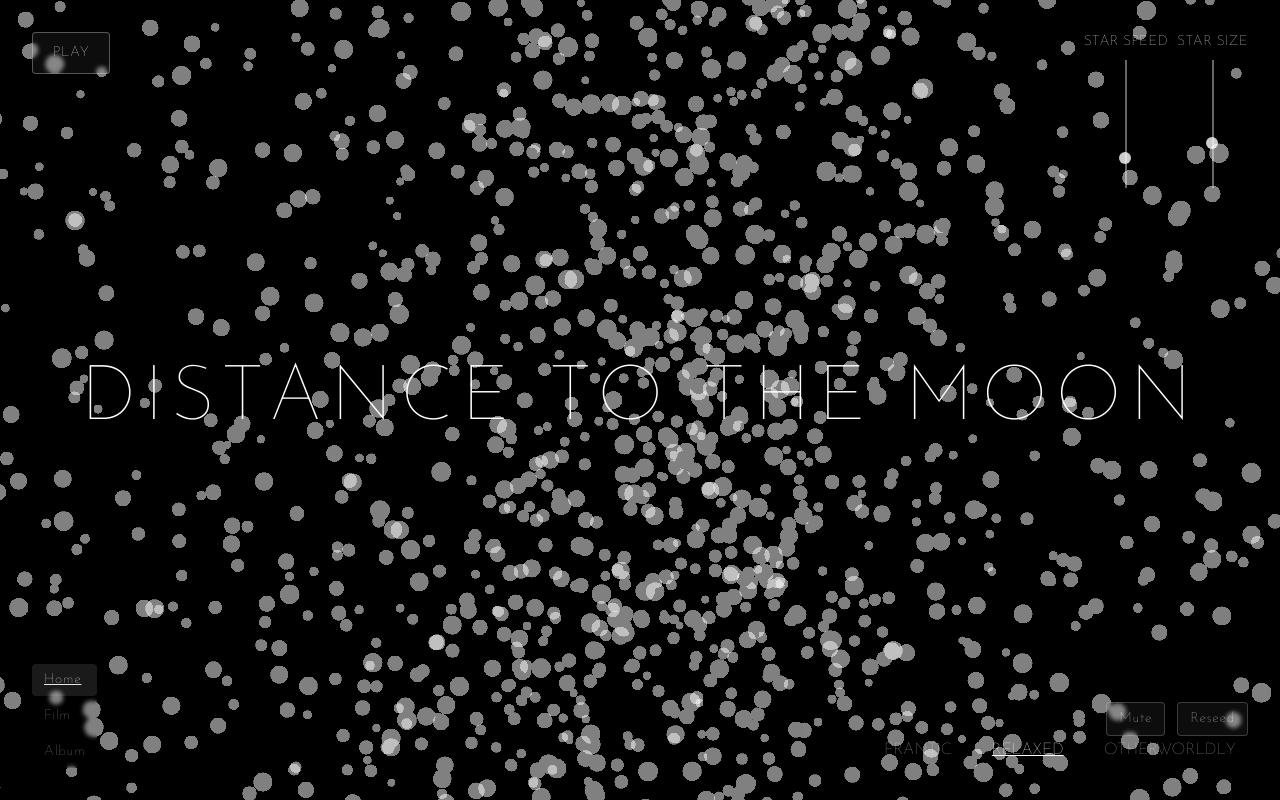
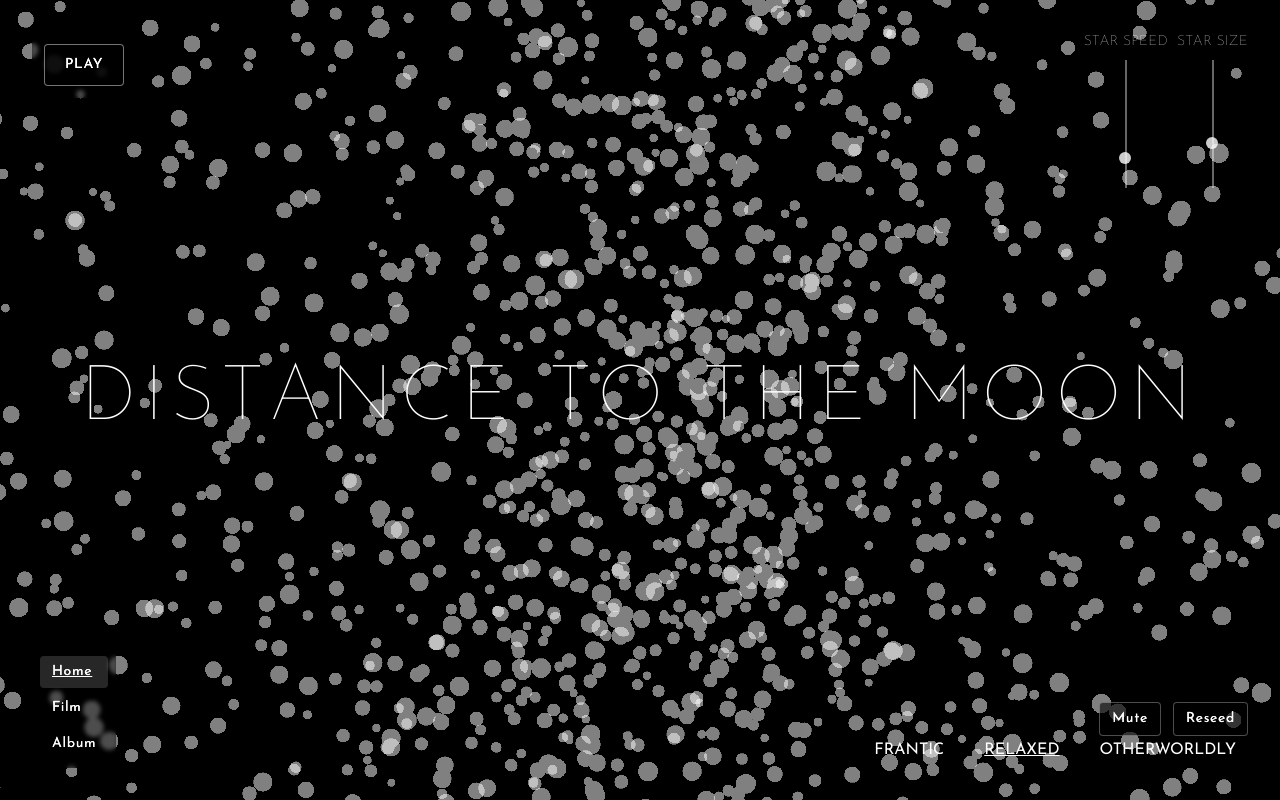
Before and after one commit to gileslamb/distance-to-the-moon, a Next.js app: page / in a window 1280 px wide. Built offline with nearby package versions, Linux system fonts and the light colour scheme.

Commit message:
Enhanced text brightness and contrast across all components

```diff
--- a/components/AlbumMenu.tsx
+++ b/components/AlbumMenu.tsx
@@ -42,7 +42,7 @@ export default function AlbumMenu({ currentTrackIndex, onTrackSelect }: AlbumMen
 
   return (
     <div
-      className="absolute left-8 top-1/2 -translate-y-1/2 max-w-md font-thin text-sm text-white brightness-200 backdrop-blur-[2px] border border-white/20 rounded-lg p-6 bg-black/20 tracking-wider uppercase"
+      className="absolute left-8 top-1/2 -translate-y-1/2 max-w-md text-sm text-white brightness-200 backdrop-blur-[2px] border border-white/20 rounded-lg p-6 bg-black/70 tracking-wider uppercase"
       style={{ maxHeight: "70vh", overflow: "auto" }}
     >
       <ul className="space-y-2">
@@ -51,7 +51,7 @@ export default function AlbumMenu({ currentTrackIndex, onTrackSelect }: AlbumMen
             <button
               type="button"
               onClick={() => onTrackSelect(i)}
-              className={`w-full text-left px-2 py-2 rounded transition hover:bg-white/10 ${currentTrackIndex === i ? "bg-white/15 underline" : "opacity-80 hover:opacity-100"}`}
+              className={`w-full text-left px-2 py-2 rounded transition hover:bg-white/10 font-medium ${currentTrackIndex === i ? "bg-white/15 underline font-semibold" : ""}`}
             >
               {line}
               {!typingDone && i === linesToShow.length - 1 && (
@@ -61,7 +61,7 @@ export default function AlbumMenu({ currentTrackIndex, onTrackSelect }: AlbumMen
           </li>
         ))}
       </ul>
-      <div className="mt-8 pt-6 border-t border-white/20 text-white text-xs tracking-widest">
+      <div className="mt-8 pt-6 border-t border-white/20 text-white text-xs tracking-widest font-medium">
         <p>Stream / Buy: Spotify | Bandcamp</p>
         <a href="#" target="_blank" rel="noopener noreferrer" className="text-[#00ff00] hover:underline mr-2">
           Spotify
--- a/components/FilmInfo.tsx
+++ b/components/FilmInfo.tsx
@@ -39,7 +39,7 @@ export default function FilmInfo() {
 
   return (
     <div
-      className="absolute left-8 top-1/2 -translate-y-1/2 max-w-md font-thin text-sm text-white brightness-200 backdrop-blur-[2px] whitespace-pre-wrap border border-white/20 rounded-lg p-6 bg-black/20 tracking-wider"
+      className="absolute left-8 top-1/2 -translate-y-1/2 max-w-md font-medium text-sm text-white brightness-200 backdrop-blur-[2px] whitespace-pre-wrap border border-white/20 rounded-lg p-6 bg-black/70 tracking-wider"
       style={{ maxHeight: "70vh", overflow: "auto" }}
     >
       {display}
--- a/components/MoodControl.tsx
+++ b/components/MoodControl.tsx
@@ -9,25 +9,25 @@ interface MoodControlProps {
 
 export default function MoodControl({ mood, onMoodChange }: MoodControlProps) {
   return (
-    <div className="fixed bottom-8 right-8 flex gap-4 text-white font-thin bg-transparent">
+    <div className="fixed bottom-8 right-8 flex gap-4 text-white font-medium brightness-150 bg-transparent">
       <button
         type="button"
         onClick={() => onMoodChange("frantic")}
-        className={`px-3 py-1.5 uppercase transition ${mood === "frantic" ? "opacity-100 underline" : "opacity-60 hover:opacity-80"}`}
+        className={`px-3 py-1.5 uppercase transition ${mood === "frantic" ? "underline" : ""}`}
       >
         Frantic
       </button>
       <button
         type="button"
         onClick={() => onMoodChange("relaxed")}
-        className={`px-3 py-1.5 uppercase transition ${mood === "relaxed" ? "opacity-100 underline" : "opacity-60 hover:opacity-80"}`}
+        className={`px-3 py-1.5 uppercase transition ${mood === "relaxed" ? "underline" : ""}`}
       >
         Relaxed
       </button>
       <button
         type="button"
         onClick={() => onMoodChange("otherworldly")}
-        className={`px-3 py-1.5 uppercase transition ${mood === "otherworldly" ? "opacity-100 underline" : "opacity-60 hover:opacity-80"}`}
+        className={`px-3 py-1.5 uppercase transition ${mood === "otherworldly" ? "underline" : ""}`}
       >
         Otherworldly
       </button>
--- a/components/MusicControls.tsx
+++ b/components/MusicControls.tsx
@@ -8,18 +8,18 @@ interface MusicControlsProps {
 
 export default function MusicControls({ isMuted, onMuteToggle, onReseed }: MusicControlsProps) {
   return (
-    <div className="fixed bottom-16 right-8 flex gap-3 font-thin text-sm text-white/80 tracking-wider uppercase">
+    <div className="fixed bottom-16 right-8 flex gap-3 font-medium text-sm text-white brightness-150 tracking-wider uppercase">
       <button
         type="button"
         onClick={onMuteToggle}
-        className="px-3 py-1.5 rounded bg-white/5 backdrop-blur-[2px] border border-white/20 hover:bg-white/10 transition"
+        className="px-3 py-1.5 rounded bg-black/60 backdrop-blur-[2px] border border-white/20 hover:bg-black/80 transition"
       >
         {isMuted ? "Unmute" : "Mute"}
       </button>
       <button
         type="button"
         onClick={onReseed}
-        className="px-3 py-1.5 rounded bg-white/5 backdrop-blur-[2px] border border-white/20 hover:bg-white/10 transition"
+        className="px-3 py-1.5 rounded bg-black/60 backdrop-blur-[2px] border border-white/20 hover:bg-black/80 transition"
       >
         Reseed
       </button>
--- a/components/MusicPlayer.tsx
+++ b/components/MusicPlayer.tsx
@@ -123,37 +123,37 @@ export default function MusicPlayer({
   };
 
   return (
-    <div className="fixed top-8 left-8 flex flex-col gap-2 font-thin text-sm text-white tracking-wider uppercase backdrop-blur-[2px] max-w-[280px]">
+    <div className="fixed top-8 left-8 flex flex-col gap-2 font-medium text-sm text-white brightness-150 tracking-wider uppercase backdrop-blur-[2px] max-w-[280px] bg-black/60 rounded-lg p-3">
       <audio ref={audioRef} preload="metadata" />
       {!isPlaying ? (
         <button
           type="button"
           onClick={togglePlay}
-          className="px-5 py-2.5 rounded border border-white/30 bg-white/5 hover:bg-white/10 transition font-thin tracking-wider uppercase"
+          className="px-5 py-2.5 rounded border border-white/30 bg-black/80 hover:bg-black transition font-medium tracking-wider uppercase"
         >
           Play
         </button>
       ) : (
         <>
-          <p className="tabular-nums">
+          <p className="tabular-nums font-semibold">
             {displayTitle}
             {!typingDone && <span className="animate-pulse">|</span>}
           </p>
-          <p className="text-white/70 tabular-nums text-sm">
+          <p className="text-white tabular-nums text-sm">
             {formatTime(currentTime)} / {duration > 0 ? formatTime(duration) : "—:—"}
           </p>
           <div className="flex gap-2">
             <button
               type="button"
               onClick={togglePlay}
-              className="px-4 py-2 rounded border border-white/30 bg-white/5 hover:bg-white/10 transition font-thin tracking-wider uppercase"
+              className="px-4 py-2 rounded border border-white/30 bg-black/80 hover:bg-black transition font-medium tracking-wider uppercase"
             >
               Pause
             </button>
             <button
               type="button"
               onClick={next}
-              className="px-4 py-2 rounded border border-white/30 bg-white/5 hover:bg-white/10 transition font-thin tracking-wider uppercase"
+              className="px-4 py-2 rounded border border-white/30 bg-black/80 hover:bg-black transition font-medium tracking-wider uppercase"
             >
               Next
             </button>
--- a/components/NavigationMenu.tsx
+++ b/components/NavigationMenu.tsx
@@ -9,13 +9,13 @@ interface NavigationMenuProps {
 
 export default function NavigationMenu({ view, onViewChange }: NavigationMenuProps) {
   return (
-    <nav className="fixed bottom-8 left-8 flex flex-col gap-1 font-thin text-sm text-white/90 tracking-wider uppercase backdrop-blur-[2px]">
+    <nav className="fixed bottom-8 left-8 flex flex-col gap-1 font-medium text-sm text-white brightness-150 tracking-wider uppercase backdrop-blur-[2px] bg-black/60 rounded-lg px-2 py-2">
       {(["home", "film", "album"] as const).map((v) => (
         <button
           key={v}
           type="button"
           onClick={() => onViewChange(v)}
-          className={`px-3 py-1.5 rounded text-left transition ${view === v ? "opacity-100 underline bg-white/10" : "opacity-60 hover:opacity-80"}`}
+          className={`px-3 py-1.5 rounded text-left transition ${view === v ? "underline bg-white/10" : ""}`}
         >
           {v === "home" ? "Home" : v === "film" ? "Film" : "Album"}
         </button>
```
